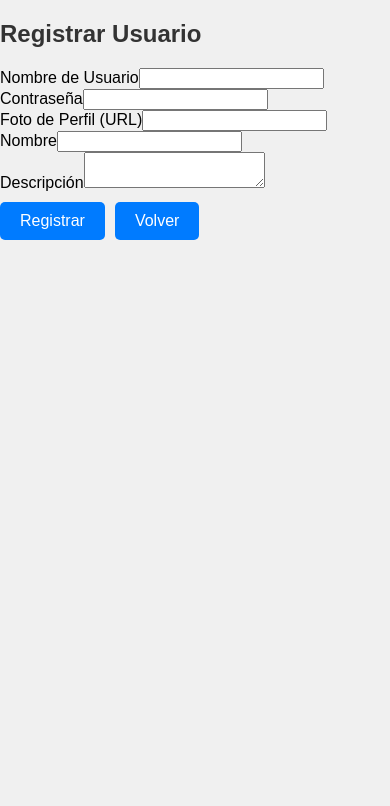
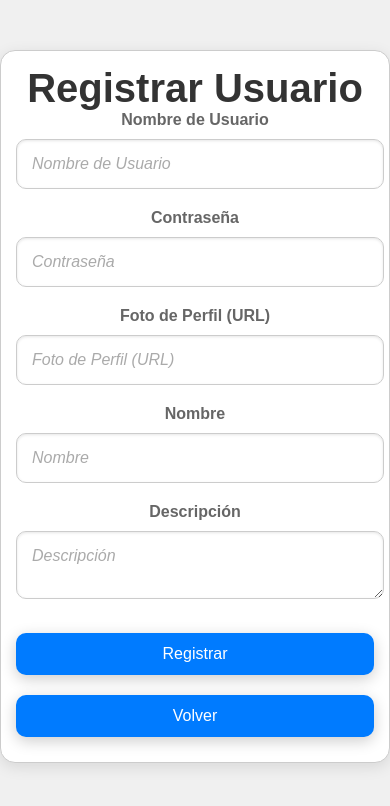
Before and after one commit to Jesus-Jimenez-Garcia/socialmota, a React (Create React App) app in the folder frontend/: page /register in a window 390 px wide. Shown: the top 806 px of the page. Built offline with nearby package versions, Linux system fonts and the light colour scheme; the HTML template or start-up script is replaced by a standard one.

Commit message:
apañados formularios

```diff
--- /dev/null
+++ b/frontend/src/pages/CreatePost.css
@@ -0,0 +1,123 @@
+/* Estilo general para el contenedor del formulario */
+.create-post-container {
+  max-width: 600px;
+  margin: 50px auto;
+  padding: 30px;
+  border: 1px solid #ccc;
+  border-radius: 15px;
+  box-shadow: 0 4px 15px rgba(0, 0, 0, 0.1);
+  background-color: #ffffff;
+  text-align: center;
+}
+
+/* Estilo para los títulos */
+.create-post-title {
+  font-size: 2.5em;
+  color: #333;
+  margin-bottom: 20px;
+  font-family: "Concert One", sans-serif;
+  text-align: center;
+  margin: 0 auto;
+}
+
+/* Estilo para el formulario */
+.create-post-form {
+  display: flex;
+  flex-direction: column;
+  align-items: center;
+}
+
+/* Estilo para los grupos de formulario */
+.form-group {
+  width: 100%;
+  margin-bottom: 20px;
+}
+
+/* Estilo para las etiquetas */
+.form-label {
+  display: block;
+  margin-bottom: 10px;
+  color: #666;
+  font-weight: bold;
+}
+
+/* Estilo para los campos de entrada */
+.form-input {
+  width: calc(100% - 22px);
+  padding: 15px;
+  border: 1px solid #ccc;
+  border-radius: 10px;
+  box-shadow: inset 0 1px 3px rgba(0, 0, 0, 0.1);
+  font-size: 18px;
+  color: #333;
+  font-family: 'Montserrat', sans-serif;
+  transition: all 0.3s ease;
+}
+
+.form-input::placeholder {
+  color: #aaa;
+  font-style: italic;
+}
+
+/* Estilo para el área de texto */
+.form-textarea {
+  width: calc(100% - 22px);
+  padding: 15px;
+  border: 1px solid #ccc;
+  border-radius: 10px;
+  box-shadow: inset 0 1px 3px rgba(0, 0, 0, 0.1);
+  font-size: 18px;
+  color: #333;
+  font-family: 'Montserrat', sans-serif;
+  resize: vertical;
+  transition: all 0.3s ease;
+}
+
+.form-textarea::placeholder {
+  color: #aaa;
+  font-style: italic;
+}
+
+/* Estilo para los botones */
+.form-button {
+  width: 100%;
+  padding: 15px;
+  background-color: #007bff;
+  color: white;
+  border: none;
+  border-radius: 10px;
+  cursor: pointer;
+  font-size: 18px;
+  font-family: "Concert One", sans-serif;
+  box-shadow: 0px 4px 15px rgba(0, 0, 0, 0.2);
+  transition: background 0.3s, color 0.3s, border-color 0.3s;
+}
+
+.form-button:hover {
+  background-color: #0056b3;
+}
+
+/* Estilo para los mensajes de error */
+.error-message {
+  color: red;
+  font-weight: bold;
+  text-align: center;
+}
+
+/* Media queries para diseño responsivo */
+@media (max-width: 600px) {
+  .create-post-container {
+      padding: 15px;
+  }
+
+  .form-input,
+  .form-textarea {
+      width: calc(100% - 22px);
+      font-size: 16px;
+  }
+
+  .form-button {
+      padding: 12px;
+      font-size: 16px;
+  }
+}
--- a/frontend/src/pages/CreatePost.jsx
+++ b/frontend/src/pages/CreatePost.jsx
@@ -1,5 +1,6 @@
 import React, { useState } from 'react';
 import { useNavigate } from 'react-router-dom';
+import './CreatePost.css';
 
 const CreatePost = () => {
     const [content, setContent] = useState('');
@@ -37,19 +38,33 @@ const CreatePost = () => {
     };
 
     return (
-        <div>
-            <h2>Publicar Nuevo Post</h2>
-            <form onSubmit={handleSubmit}>
-                <div>
-                    <label>Contenido</label>
-                    <textarea value={content} onChange={(e) => setContent(e.target.value)} required />
+        <div className="create-post-container">
+            <h2 className="create-post-title">Publicar Nuevo Post</h2>
+            <form onSubmit={handleSubmit} className="create-post-form">
+                <div className="form-group">
+                    <label className="form-label">Contenido</label>
+                    <textarea
+                        value={content}
+                        onChange={(e) => setContent(e.target.value)}
+                        required
+                        className="form-textarea"
+                        placeholder="Escribe el contenido del post"
+                    />
                 </div>
-                <div>
-                    <label>URL de la Imagen (opcional)</label>
-                    <input type="text" value={imageUrl} onChange={(e) => setImageUrl(e.target.value)} />
+                <div className="form-group">
+                    <label className="form-label">URL de la Imagen (opcional)</label>
+                    <input
+                        type="text"
+                        value={imageUrl}
+                        onChange={(e) => setImageUrl(e.target.value)}
+                        className="form-input"
+                        placeholder="https://example.com/imagen.jpg"
+                    />
                 </div>
-                {error && <p style={{ color: 'red' }}>{error}</p>}
-                <button type="submit" disabled={loading}>{loading ? 'Cargando...' : 'Publicar'}</button>
+                {error && <p className="error-message">{error}</p>}
+                <button type="submit" disabled={loading} className="form-button">
+                    {loading ? 'Cargando...' : 'Publicar'}
+                </button>
             </form>
         </div>
     );
--- /dev/null
+++ b/frontend/src/pages/Register.css
@@ -0,0 +1,137 @@
+/* Estilo general para el contenedor del formulario */
+.register-container {
+  max-width: 600px;
+  margin: 50px auto;
+  padding: 30px;
+  border: 1px solid #ccc;
+  border-radius: 15px;
+  box-shadow: 0 4px 15px rgba(0, 0, 0, 0.1);
+  background-color: #ffffff;
+  text-align: center;
+}
+
+/* Estilo para los títulos */
+.register-title {
+  font-size: 2.5em;
+  color: #333;
+  margin-bottom: 20px;
+  font-family: "Concert One", sans-serif;
+  text-align: center;
+  margin: 0 auto;
+}
+
+/* Estilo para el formulario */
+.register-form {
+  display: flex;
+  flex-direction: column;
+  align-items: center;
+}
+
+/* Estilo para los grupos de formulario */
+.form-group {
+  width: 100%;
+  margin-bottom: 20px;
+}
+
+/* Estilo para las etiquetas */
+.form-label {
+  display: block;
+  margin-bottom: 10px;
+  color: #666;
+  font-weight: bold;
+}
+
+/* Estilo para los campos de entrada */
+.form-input {
+  width: calc(100% - 22px);
+  padding: 15px;
+  border: 1px solid #ccc;
+  border-radius: 10px;
+  box-shadow: inset 0 1px 3px rgba(0, 0, 0, 0.1);
+  font-size: 18px;
+  color: #333;
+  font-family: 'Montserrat', sans-serif;
+  transition: all 0.3s ease;
+}
+
+.form-input::placeholder {
+  color: #aaa;
+  font-style: italic;
+}
+
+/* Estilo para el área de texto */
+.form-textarea {
+  width: calc(100% - 22px);
+  padding: 15px;
+  border: 1px solid #ccc;
+  border-radius: 10px;
+  box-shadow: inset 0 1px 3px rgba(0, 0, 0, 0.1);
+  font-size: 18px;
+  color: #333;
+  font-family: 'Montserrat', sans-serif;
+  resize: vertical;
+  transition: all 0.3s ease;
+}
+
+.form-textarea::placeholder {
+  color: #aaa;
+  font-style: italic;
+}
+
+/* Estilo para los botones */
+.form-button {
+  width: 100%;
+  padding: 15px;
+  background-color: #007bff;
+  color: white;
+  border: none;
+  border-radius: 10px;
+  cursor: pointer;
+  font-size: 18px;
+  font-family: "Concert One", sans-serif;
+  box-shadow: 0px 4px 15px rgba(0, 0, 0, 0.2);
+  transition: background 0.3s, color 0.3s, border-color 0.3s;
+}
+
+.form-button:hover {
+  background-color: #0056b3;
+}
+
+/* Estilo para el botón de borrar cuenta */
+.form-button.delete-button {
+  background-color: #f44336;
+}
+
+.form-button.delete-button:hover {
+  background-color: #e53935;
+}
+
+/* Estilo para los mensajes de error */
+.error-message {
+  color: red;
+  font-weight: bold;
+  text-align: center;
+}
+
+/* Espaciado entre los botones */
+.form-button + .form-button {
+  margin-top: 10px;
+}
+
+/* Media queries para diseño responsivo */
+@media (max-width: 600px) {
+  .register-container {
+      padding: 15px;
+  }
+
+  .form-input,
+  .form-textarea {
+      width: calc(100% - 22px);
+      font-size: 16px;
+  }
+
+  .form-button {
+      padding: 12px;
+      font-size: 16px;
+  }
+}
--- a/frontend/src/pages/Register.jsx
+++ b/frontend/src/pages/Register.jsx
@@ -1,5 +1,6 @@
 import React, { useState, useEffect } from 'react';
 import { useNavigate } from 'react-router-dom';
+import './Register.css';
 
 const Register = ({ isEditMode = false, isLoginMode = false, isChangePasswordMode = false }) => {
     const [username, setUsername] = useState('');
@@ -141,94 +142,108 @@ const Register = ({ isEditMode = false, isLoginMode = false, isChangePasswordMod
     };
 
     return (
-        <div>
-            <h2>
+        <div className="register-container">
+            <h2 className="register-title">
                 {isEditMode ? 'Editar Perfil' : isLoginMode ? 'Iniciar Sesión' : isChangePasswordMode ? 'Cambiar Contraseña' : 'Registrar Usuario'}
             </h2>
-            <form onSubmit={handleSubmit}>
+            <form onSubmit={handleSubmit} className="register-form">
                 {!isEditMode && !isChangePasswordMode && (
                     <>
-                        <div>
-                            <label>Nombre de Usuario</label>
+                        <div className="form-group">
+                            <label className="form-label">Nombre de Usuario</label>
                             <input
                                 type="text"
                                 value={username}
                                 onChange={(e) => setUsername(e.target.value)}
                                 required
-                                maxLength={40} // Limita la longitud a 40 caracteres
+                                maxLength={40}
+                                placeholder="Nombre de Usuario"
+                                className="form-input"
                             />
                         </div>
-                        <div>
-                            <label>Contraseña</label>
+                        <div className="form-group">
+                            <label className="form-label">Contraseña</label>
                             <input
                                 type="password"
                                 value={password}
                                 onChange={(e) => setPassword(e.target.value)}
                                 required
+                                placeholder="Contraseña"
+                                className="form-input"
                             />
                         </div>
                     </>
                 )}
                 {isChangePasswordMode && (
                     <>
-                        <div>
-                            <label>Contraseña Antigua</label>
+                        <div className="form-group">
+                            <label className="form-label">Contraseña Antigua</label>
                             <input
                                 type="password"
                                 value={oldPassword}
                                 onChange={(e) => setOldPassword(e.target.value)}
                                 required
+                                placeholder="Contraseña Antigua"
+                                className="form-input"
                             />
                         </div>
-                        <div>
-                            <label>Nueva Contraseña</label>
+                        <div className="form-group">
+                            <label className="form-label">Nueva Contraseña</label>
                             <input
                                 type="password"
                                 value={newPassword}
                                 onChange={(e) => setNewPassword(e.target.value)}
                                 required
+                                placeholder="Nueva Contraseña"
+                                className="form-input"
                             />
                         </div>
                     </>
                 )}
                 {!isLoginMode && !isChangePasswordMode && (
                     <>
-                        <div>
-                            <label>Foto de Perfil (URL)</label>
+                        <div className="form-group">
+                            <label className="form-label">Foto de Perfil (URL)</label>
                             <input
                                 type="text"
                                 value={profilePicture}
                                 onChange={(e) => setProfilePicture(e.target.value)}
+                                placeholder="Foto de Perfil (URL)"
+                                className="form-input"
                             />
                         </div>
-                        <div>
-                            <label>Nombre</label>
+                        <div className="form-group">
+                            <label className="form-label">Nombre</label>
                             <input
                                 type="text"
                                 value={name}
                                 onChange={(e) => setName(e.target.value)}
-                                maxLength={40} // Limita la longitud a 40 caracteres
+                                maxLength={40}
+                                placeholder="Nombre"
+                                className="form-input"
                             />
                         </div>
-                        <div>
-                            <label>Descripción</label>
+                        <div className="form-group">
+                            <label className="form-label">Descripción</label>
                             <textarea
                                 value={description}
-                                onChange={(e) => setDescription(e.target.value.slice(0, 100))} // Limita la longitud a 100 caracteres
+                                onChange={(e) => setDescription(e.target.value.slice(0, 100))}
+                                placeholder="Descripción"
+                                className="form-textarea"
                             ></textarea>
                         </div>
                     </>
                 )}
-                {error && <p style={{ color: 'red' }}>{error}</p>}
-                <button type="submit" disabled={loading}>
+                {error && <p className="error-message">{error}</p>}
+                <button type="submit" disabled={loading} className="form-button">
                     {loading ? 'Cargando...' : isEditMode ? 'Actualizar' : isLoginMode ? 'Iniciar Sesión' : isChangePasswordMode ? 'Cambiar Contraseña' : 'Registrar'}
                 </button>
                 {isEditMode && !isChangePasswordMode && (
-                    <button type="button" onClick={handleDeleteAccount} className="delete-button" style={{ marginLeft: '10px' }}>
+                    <button type="button" onClick={handleDeleteAccount} className="form-button delete-button">
                         Borrar cuenta
                     </button>
                 )}
-                <button type="button" onClick={handleBack} style={{ marginLeft: '10px' }}>
+                <button type="button" onClick={handleBack} className="form-button">
                     Volver
                 </button>
             </form>
```
